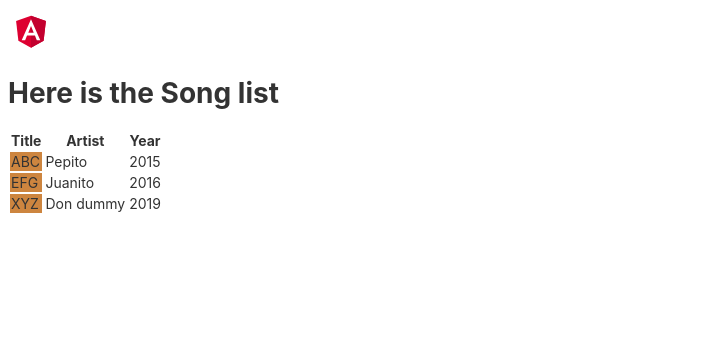
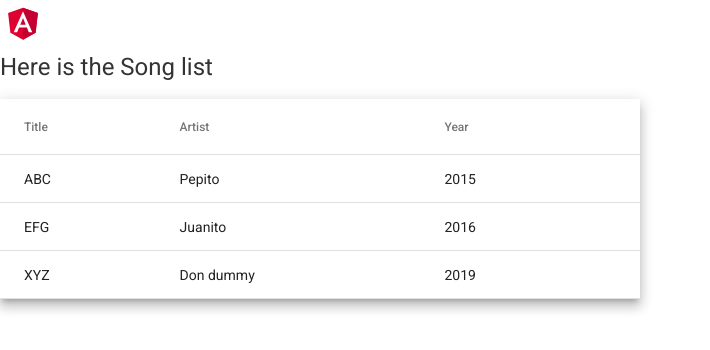
Before and after one commit to SergioPrats1/AngularApiTest, an Angular app in the folder SongList/: page / in a window 1280 px wide. Shown: the top 350 px of the page, without its empty margins (0-710 px from the left). Built offline with nearby package versions, Linux system fonts and the light colour scheme.

Commit message:
Use the angular material table instead of that crap.

```diff
--- a/SongList/angular.json
+++ b/SongList/angular.json
@@ -28,6 +28,7 @@
               "src/assets"
             ],
             "styles": [
+              "./node_modules/@angular/material/prebuilt-themes/deeppurple-amber.css",
               "src/styles.css"
             ],
             "scripts": []
@@ -91,6 +92,7 @@
               "src/assets"
             ],
             "styles": [
+              "./node_modules/@angular/material/prebuilt-themes/deeppurple-amber.css",
               "src/styles.css"
             ],
             "scripts": []
--- a/SongList/package.json
+++ b/SongList/package.json
@@ -3,7 +3,7 @@
   "version": "0.0.0",
   "scripts": {
     "ng": "ng",
-	"start": "ng serve --proxy-config proxy.conf.json",
+    "start": "ng serve --proxy-config proxy.conf.json",
     "build": "ng build",
     "test": "ng test",
     "lint": "ng lint",
@@ -12,11 +12,13 @@
   "private": true,
   "dependencies": {
     "@angular/animations": "~11.0.3",
+    "@angular/cdk": "^11.2.12",
     "@angular/common": "~11.0.3",
     "@angular/compiler": "~11.0.3",
     "@angular/core": "~11.0.3",
     "@angular/forms": "~11.0.3",
     "@angular/http": "^7.2.16",
+    "@angular/material": "^11.2.12",
     "@angular/platform-browser": "~11.0.3",
     "@angular/platform-browser-dynamic": "~11.0.3",
     "@angular/router": "~11.0.3",
--- a/SongList/src/app/my-song-list/my-song-list.component.css
+++ b/SongList/src/app/my-song-list/my-song-list.component.css
@@ -0,0 +1,3 @@
+table {
+  width: 50%;
+}
--- a/SongList/src/app/my-song-list/my-song-list.component.html
+++ b/SongList/src/app/my-song-list/my-song-list.component.html
@@ -2,15 +2,21 @@
 <p *ngIf="loading;">Loading: {{loading}}</p>
 <p *ngIf="errorHttp; " [ngStyle]="{'color': errorHttpColor() }">errorHttp: {{errorHttp}}</p>
 <p *ngIf="errorHttp;">Error: {{error}}</p>
-<table>
-  <tr>
-    <th>Title</th>
-	<th>Artist</th>
-	<th>Year</th>
-  </tr>
-  <tr *ngFor="let song of songs" >
-    <td style="background:peru"><a (click)="showSong(song)" > {{song.title}} </a></td>
-	<td>{{song.artist}}</td>
-	<td>{{song.year}}</td>
-  </tr>
+
+<table mat-table [dataSource]="songs" class="mat-elevation-z8">
+  <ng-container matColumnDef="title">
+    <th mat-header-cell *matHeaderCellDef> Title </th>
+    <td mat-cell *matCellDef="let element"> {{element.title}} </td>
+  </ng-container>
+  <ng-container matColumnDef="artist">
+    <th mat-header-cell *matHeaderCellDef> Artist </th>
+    <td mat-cell *matCellDef="let element"> {{element.artist}} </td>
+  </ng-container>
+    <ng-container matColumnDef="year">
+    <th mat-header-cell *matHeaderCellDef> Year </th>
+    <td mat-cell *matCellDef="let element"> {{element.year}} </td>
+  </ng-container>
+
+  <tr mat-header-row *matHeaderRowDef="displayedColumns"></tr>
+  <tr mat-row *matRowDef="let row; columns: displayedColumns;"></tr>
 </table>
--- a/SongList/src/app/my-song-list/my-song-list.component.ts
+++ b/SongList/src/app/my-song-list/my-song-list.component.ts
@@ -1,4 +1,5 @@
 import { Component, OnInit } from '@angular/core';
+import {MatTableModule} from '@angular/material/table';
 import { Song, ApiReaderService } from '../api-reader/api-reader.service';
 
 @Component({
@@ -13,6 +14,7 @@
   errorHttp: Boolean;
   error: any;
   song:Song;
+  displayedColumns: string[] = ['title', 'artist', 'year'];
 
   constructor(private apiReaderService: ApiReaderService){
 	this.loading=false;
@@ -23,6 +25,7 @@
     this.loading = true;
 	this.showSongs();
 	this.loading = false;
+	this.songs = [];
   }
 
   showSongs() {
--- a/SongList/src/index.html
+++ b/SongList/src/index.html
@@ -6,8 +6,11 @@
   <base href="/">
   <meta name="viewport" content="width=device-width, initial-scale=1">
   <link rel="icon" type="image/x-icon" href="favicon.ico">
+  <link rel="preconnect" href="https://fonts.gstatic.com">
+  <link href="https://fonts.googleapis.com/css2?family=Roboto:wght@300;400;500&display=swap" rel="stylesheet">
+  <link href="https://fonts.googleapis.com/icon?family=Material+Icons" rel="stylesheet">
 </head>
-<body>
+<body class="mat-typography">
   <app-root>List of songs</app-root>
 </body>
 </html>
--- a/SongList/src/styles.css
+++ b/SongList/src/styles.css
@@ -1 +1,4 @@
 /* You can add global styles to this file, and also import other style files */
+
+html, body { height: 100%; }
+body { margin: 0; font-family: Roboto, "Helvetica Neue", sans-serif; }
```
Also changed, not shown: SongList/src/app/app.module.ts (+6 -4 lines), 1 other file (tests, documents, lock files or other folders).
